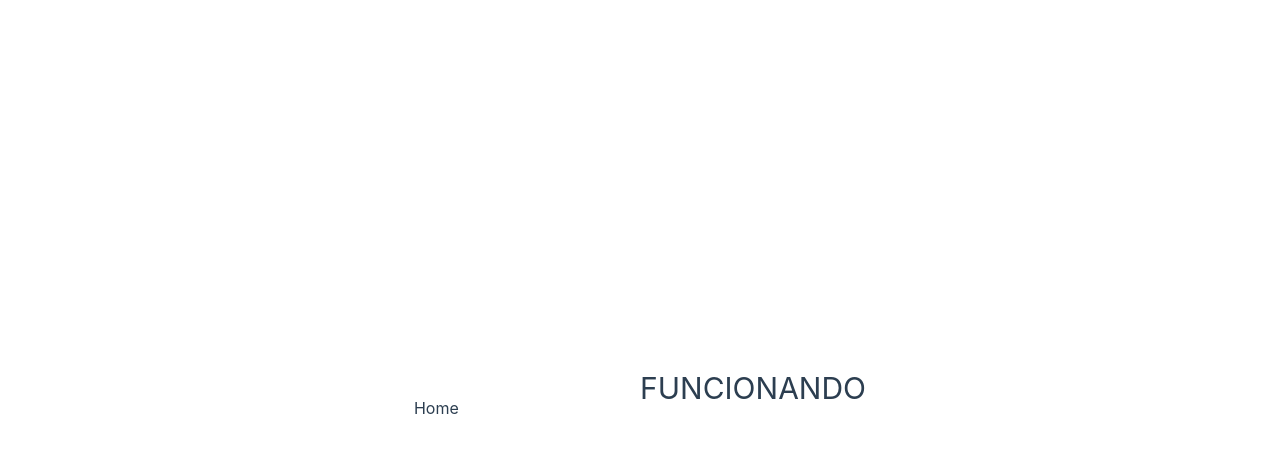
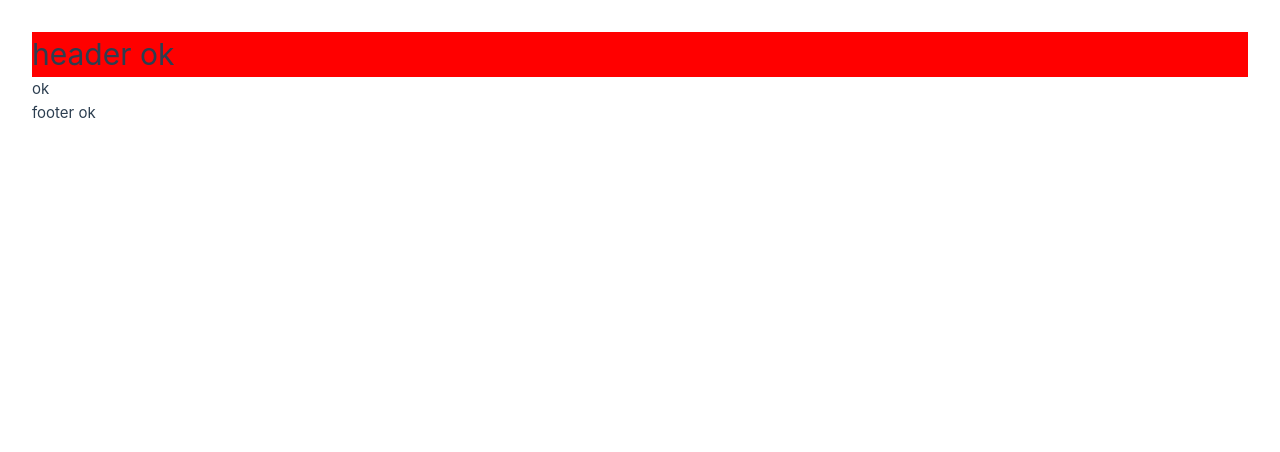
Before and after one commit to beedootestes/frontend-pleno, a Vue app in the folder beedooFrontendTest/: page / in a window 1280 px wide. Shown: the top 452 px of the page. Built offline with nearby package versions, Linux system fonts and the light colour scheme.

Commit message:
rmv css não utilizado da aplicação

```diff
--- a/beedooFrontendTest/src/App.vue
+++ b/beedooFrontendTest/src/App.vue
@@ -1,23 +1,26 @@
 <script setup>
-import { RouterLink, RouterView } from 'vue-router'
+import { RouterView } from 'vue-router'
+import CustomHeader from './components/CustomHeader.vue'
+import CustomFooter from './components/CustomFooter.vue'
 </script>
 
 <template>
-  <header>
-    <div class="wrapper">
-      <nav>
-        <RouterLink to="/">Home</RouterLink>
-      </nav>
-    </div>
+  <header class="header">
+    <CustomHeader />
   </header>
 
   <RouterView />
+
+  <footer>
+    <CustomFooter />
+  </footer>
 </template>
 
 <style scoped>
 header {
   line-height: 1.5;
   max-height: 100vh;
+  background-color: red;
 }
 
 .logo {
--- a/beedooFrontendTest/src/assets/main.css
+++ b/beedooFrontendTest/src/assets/main.css
@@ -7,29 +7,3 @@
 
   font-weight: normal;
 }
-
-a,
-.green {
-  text-decoration: none;
-  color: hsla(160, 100%, 37%, 1);
-  transition: 0.4s;
-}
-
-@media (hover: hover) {
-  a:hover {
-    background-color: hsla(160, 100%, 37%, 0.2);
-  }
-}
-
-@media (min-width: 1024px) {
-  body {
-    display: flex;
-    place-items: center;
-  }
-
-  #app {
-    display: grid;
-    grid-template-columns: 1fr 1fr;
-    padding: 0 2rem;
-  }
-}
--- /dev/null
+++ b/beedooFrontendTest/src/components/CustomFooter.vue
@@ -0,0 +1,7 @@
+<template>
+  <div>footer ok</div>
+</template>
+
+<script setup></script>
+
+<style scoped></style>
--- /dev/null
+++ b/beedooFrontendTest/src/components/CustomHeader.vue
@@ -0,0 +1,7 @@
+<template>
+  <h1>header ok</h1>
+</template>
+
+<script setup></script>
+
+<style scoped></style>
--- a/beedooFrontendTest/src/views/HomeView.vue
+++ b/beedooFrontendTest/src/views/HomeView.vue
@@ -1,5 +1,11 @@
+<template>
+  <div class="bg">ok</div>
+</template>
+
 <script setup></script>
 
-<template>
-  <h1>FUNCIONANDO</h1>
-</template>
+<style scoped>
+header {
+  background-color: green;
+}
+</style>
```
